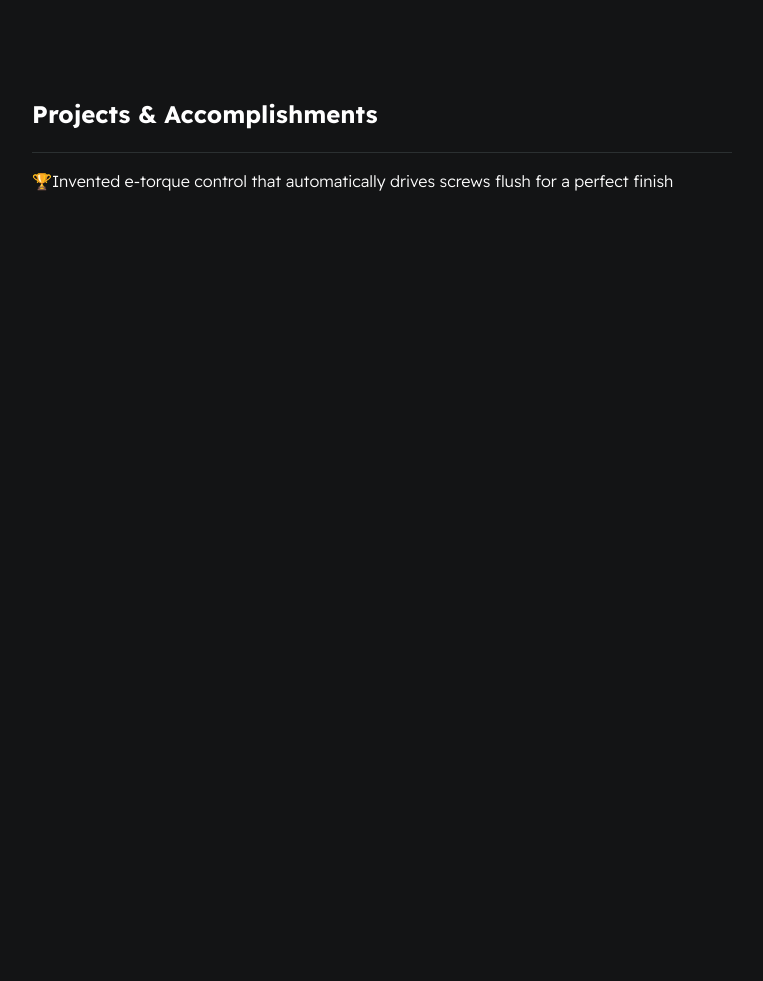
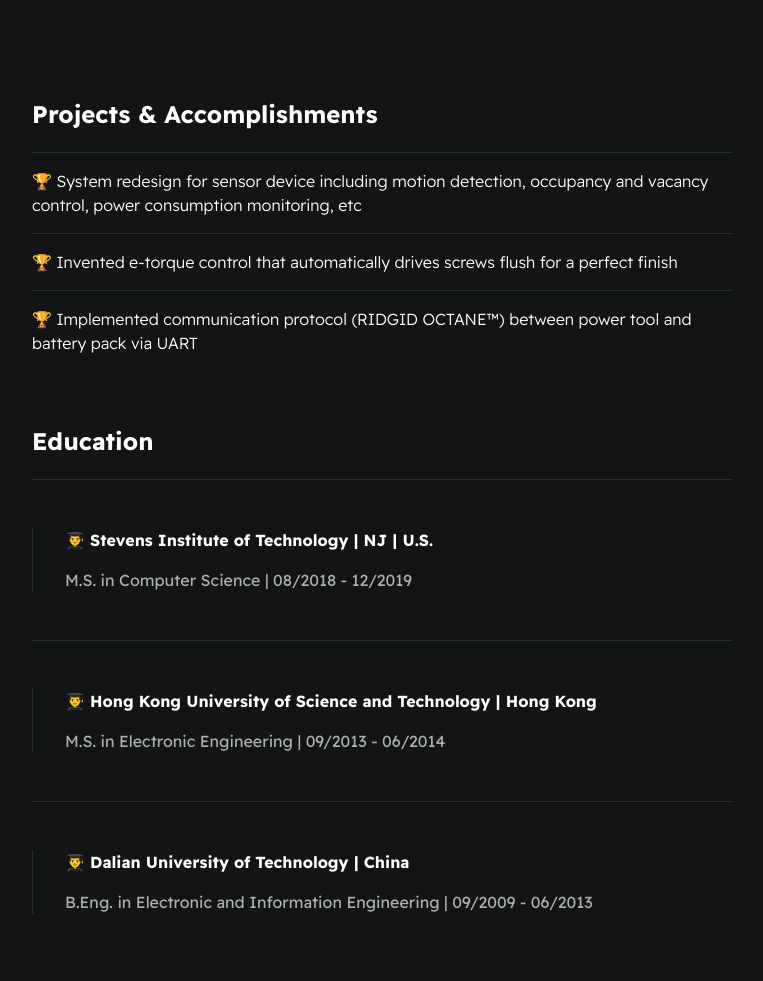
Before and after one commit to yndlut/digital_resume, a plain HTML site: page index.html in a window 1280 px wide. Shown: the part 1389-2370 px from the top of the page, without its empty margins (258-1021 px from the left). Before the commit the page ends 1622 px from the top, so only its background shows below. Drawn offline with Linux system fonts and the light colour scheme.

Commit message:
Save work.

```diff
--- a/index.html
+++ b/index.html
@@ -14,8 +14,8 @@
             <img id="profile-pic" src="./assets/images/profile_pic.JPG"/>
             <div>
                 <h1 id="user-name">Ning Yang</h1>
-                <p id="bio">Software developer. Engineer at RAB Lighting, previously at Techtronic Industries</p>
-                <p>👉 nyang6@stevens.edu</p>
+                <p id="bio">Embedded software developer. Engineer at RAB Lighting, previously at Techtronic Industries</p>
+                <p>👉 yndlut@gmail.com</p>
             </div>
         </section>
 
@@ -27,7 +27,7 @@
         </section>
 
         <section class="section--page">
-            <h2>Skills and Qualifications</h2>
+            <h2>Skills & Qualifications</h2>
             <ul id="qualifications--list">
                 <li>✔️ 6 years experience with embedded software development</li>
                 <li>✔️ Extensive knowledge in Embedded System Design.</li>
@@ -39,7 +39,7 @@
             <h2>Tech Stack</h2>
             <div id="wrapper--techstack__items">
                 <div class="card--techstack">
-                    <span>Embedded C, Python, Javascript</span>
+                    <span>Embedded C, C++, Python, Javascript</span>
                 </div>
                 <div class="card--techstack">
                     <span>UART, I2C, SPI, ADC, BSP</span>
@@ -80,11 +80,43 @@
             </div>
         </section>
 
-        <section class="section--page">
+        <section id="project-wrapper" class="section--page">
             <h2>Projects & Accomplishments</h2>
 
             <div class="card--project">
-                <a href="https://youtu.be/jUAKBG-jaMI"><span>🏆</span>Invented e-torque control that automatically drives screws flush for a perfect finish</a>
+                <a href="https://www.lightcloud.com/item/sensor/"><span>🏆 </span>System redesign for sensor device including motion detection, occupancy and vacancy control, power consumption monitoring, etc</a>
+            </div>
+
+            <div class="card--project">
+                <a href="https://youtu.be/jUAKBG-jaMI"><span>🏆 </span>Invented e-torque control that automatically drives screws flush for a perfect finish</a>
+            </div>
+
+            <div class="card--project">
+                <a href="https://www.homedepot.com/p/RIDGID-18V-OCTANE-Brushless-Cordless-1-2-in-Hammer-Drill-Driver-R8611506BN/313582516"><span>🏆 </span>Implemented communication protocol (RIDGID OCTANE™) between power tool and battery pack via UART</a>
+            </div>
+        </section>
+
+        <section id="education-wrapper" class="section--page">
+            <h2>Education</h2>
+            <div class="line-break"></div>
+
+            <div class="card--work-history">
+                <strong>👨‍🎓 Stevens Institute of Technology | NJ | U.S.</strong>
+                <p>M.S. in Computer Science | 08/2018 - 12/2019</p>
+            </div>
+
+            <div class="line-break"></div>
+
+            <div class="card--work-history">
+                <strong>👨‍🎓 Hong Kong University of Science and Technology | Hong Kong</strong>
+                <p>M.S. in Electronic Engineering | 09/2013 - 06/2014</p>
+            </div>
+
+            <div class="line-break"></div>
+
+            <div class="card--work-history">
+                <strong>👨‍🎓 Dalian University of Technology | China</strong>
+                <p>B.Eng. in Electronic and Information Engineering | 09/2009 - 06/2013</p>
             </div>
         </section>
     </div>
```
